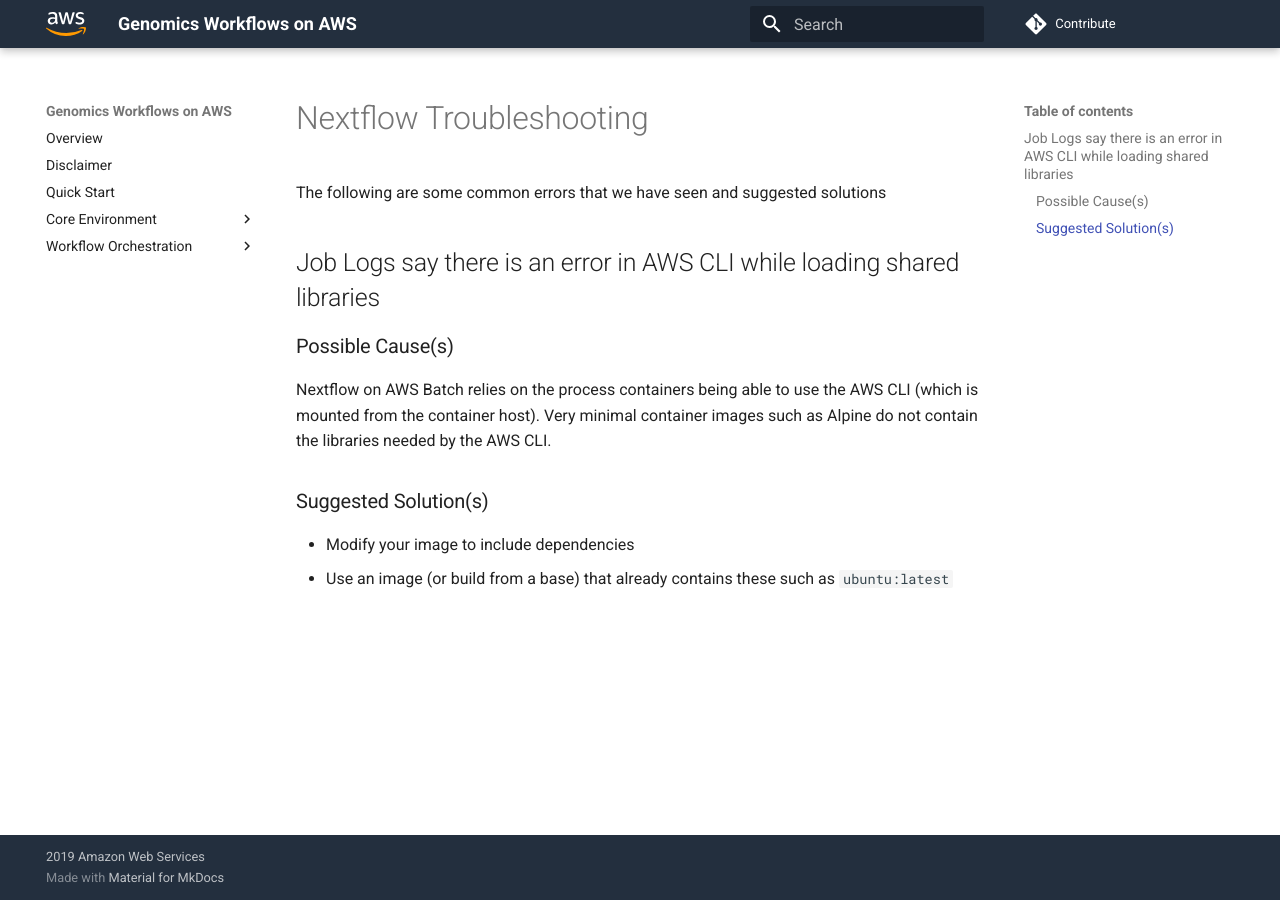
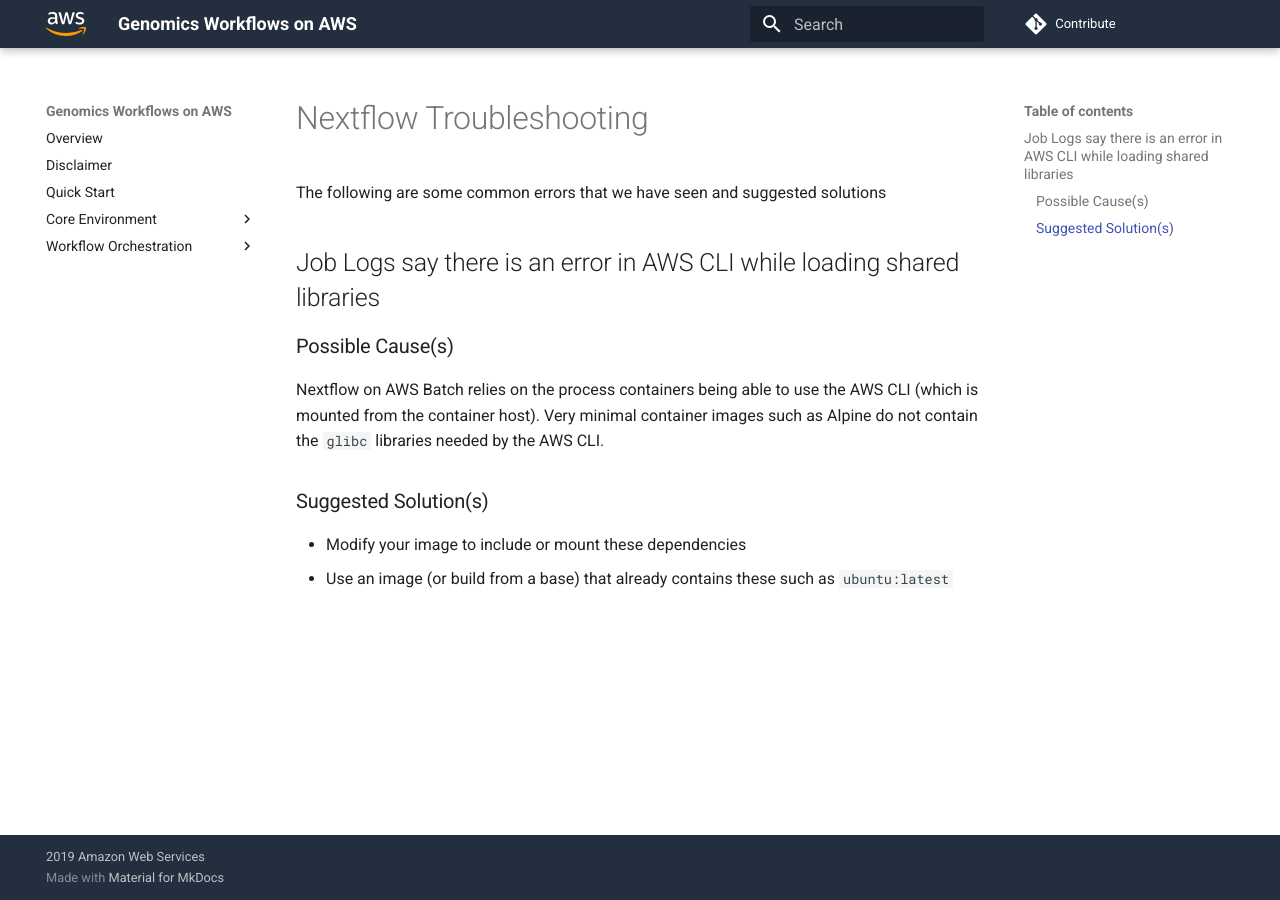
Before and after one commit to aws-samples/aws-genomics-workflows, an MkDocs documentation site: the page built from docs/orchestration/nextflow/nextflow-trouble-shooting.md, in a window 1280 px wide. Built offline with MkDocs 1.6.1 and Material for MkDocs 9.7.7, drawn with Linux system fonts in a browser that asks for light colours; comment, search, counter and statistics services are not loaded.

```diff
--- a/docs/orchestration/nextflow/nextflow-trouble-shooting.md
+++ b/docs/orchestration/nextflow/nextflow-trouble-shooting.md
@@ -5,9 +5,9 @@ The following are some common errors that we have seen and suggested solutions
 ## Job Logs say there is an error in AWS CLI while loading shared libraries
 ### Possible Cause(s)
 Nextflow on AWS Batch relies on the process containers being able to use the AWS CLI (which is mounted from the container host).
-Very minimal container images such as Alpine do not contain the libraries needed by the AWS CLI.
+Very minimal container images such as Alpine do not contain the `glibc` libraries needed by the AWS CLI.
 
 ### Suggested Solution(s)
 
- * Modify your image to include dependencies
+ * Modify your image to include or mount these dependencies
  * Use an image (or build from a base) that already contains these such as `ubuntu:latest`
```
Also changed, not shown: docs/orchestration/nextflow/nextflow-overview.md (+4 -1 lines).
